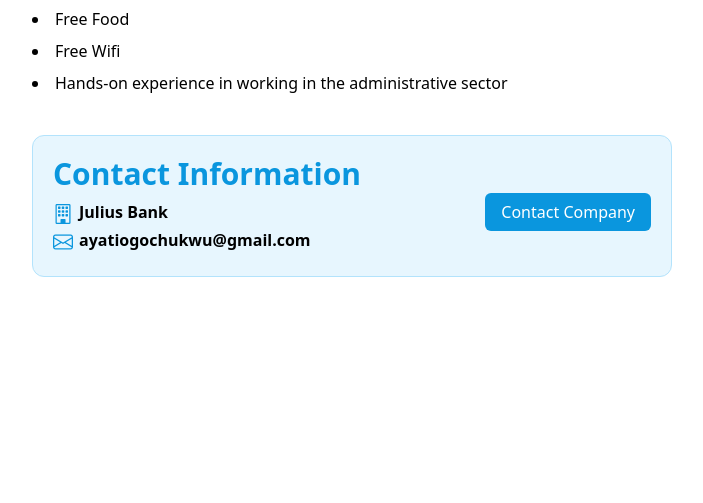
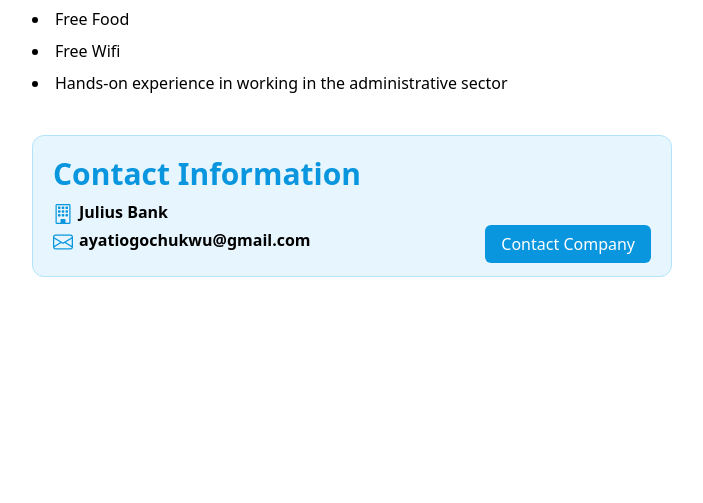
Before and after one commit to AyatiOgo/warri-jobs-deploy, a Django app: a page that uses jobs/templates/job-detail.html in a window 1280 px wide. Shown: the part 1144-1647 px from the top of the page, without its empty margins (288-991 px from the left). Run offline with Django 5.2, Linux system fonts and the light colour scheme; data comes from the database, SQL or seed files in the repository; some libraries are stand-ins or nearby versions.

Commit message:
new model field added

```diff
--- a/jobs/models.py
+++ b/jobs/models.py
@@ -42,6 +42,7 @@ class JobsModel(models.Model):
     benefits = models.TextField(max_length=1500, null=True, blank=True)
     contact_info = models.CharField(max_length=1500)
     saved = models.ManyToManyField(RegularUSer, related_name='saved', blank=True )
+    job_link = models.URLField(default="#")
 
     def __str__(self):
         return self.title
--- a/jobs/templates/job-detail.html
+++ b/jobs/templates/job-detail.html
@@ -60,13 +60,13 @@
              {% endif %}
              <div class="w-full flex flex-col gap-2 border-1 border-[#B3E3FC] bg-[#E7F6FE] p-5 rounded-xl ">
                 <h2 class="font-bold text-[#0A96DE] text-3xl">Contact Information</h2>
-                <div class="w-full flex justify-between align-bottom">
+                <div class="w-full flex justify-between items-end">
                   <div>
                      <div class="flex flex-row gap-1.5"> <i class="bi bi-building text-[#0A96DE] text-xl"></i> <p class="font-bold text-md"> {{ job.company_name }}</p> </div>
                      <div class="flex flex-row gap-1.5"> <i class="bi bi-envelope text-[#0A96DE] text-xl"></i> <p class="font-bold text-md"> {{ job.contact_info}} </p> </div>
                   </div>
                   <div>
-                     <a href="#" class="bg-[#0A96DE] py-2 px-4 text-white rounded-md w-full md:w-auto text-center">
+                     <a href="#" class="bg-[#0A96DE] hover:bg-[#0884c2] py-2 px-4 text-white rounded-md w-full md:w-auto text-center">
                      Contact Company
                      </a>
                   </div>
```
Also changed, not shown: jobs/migrations/0015_jobsmodel_job_link_alter_jobsmodel_categories_and_more.py (added).
